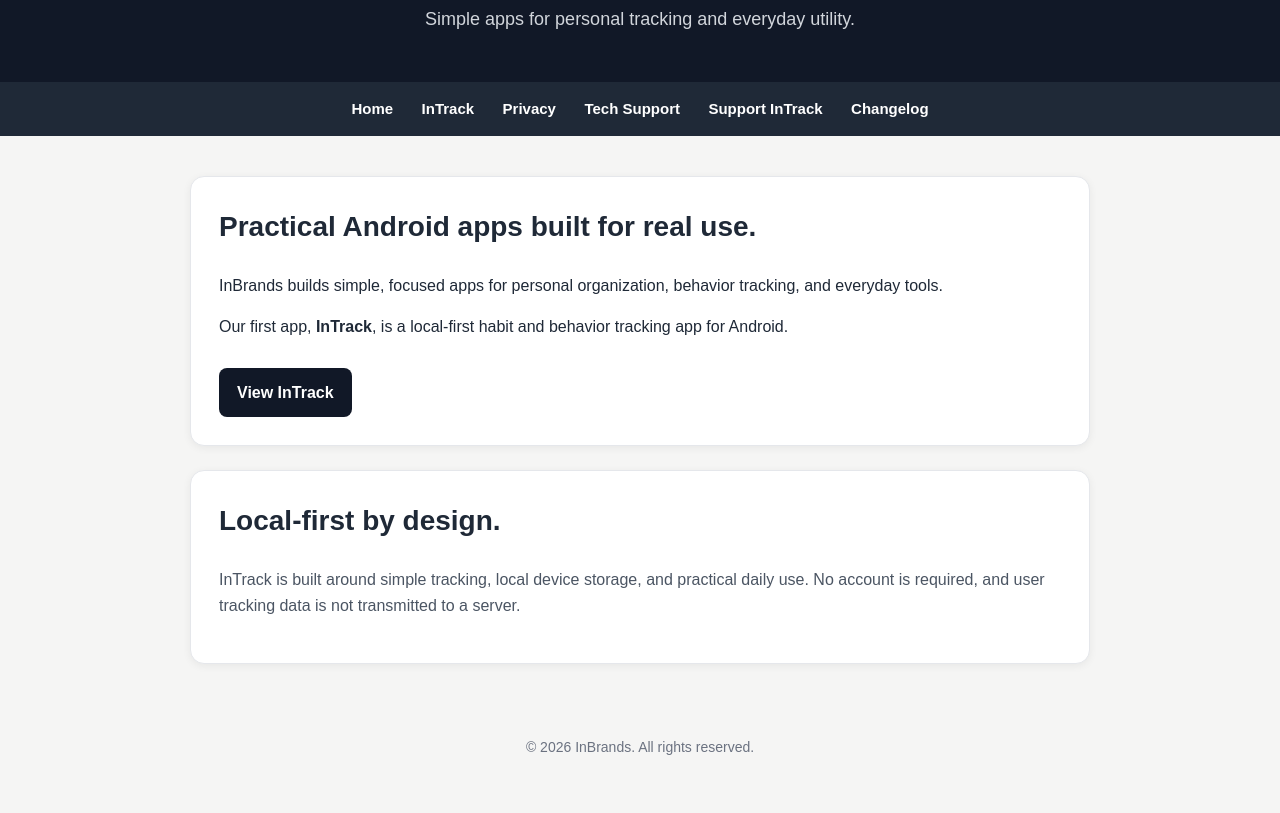
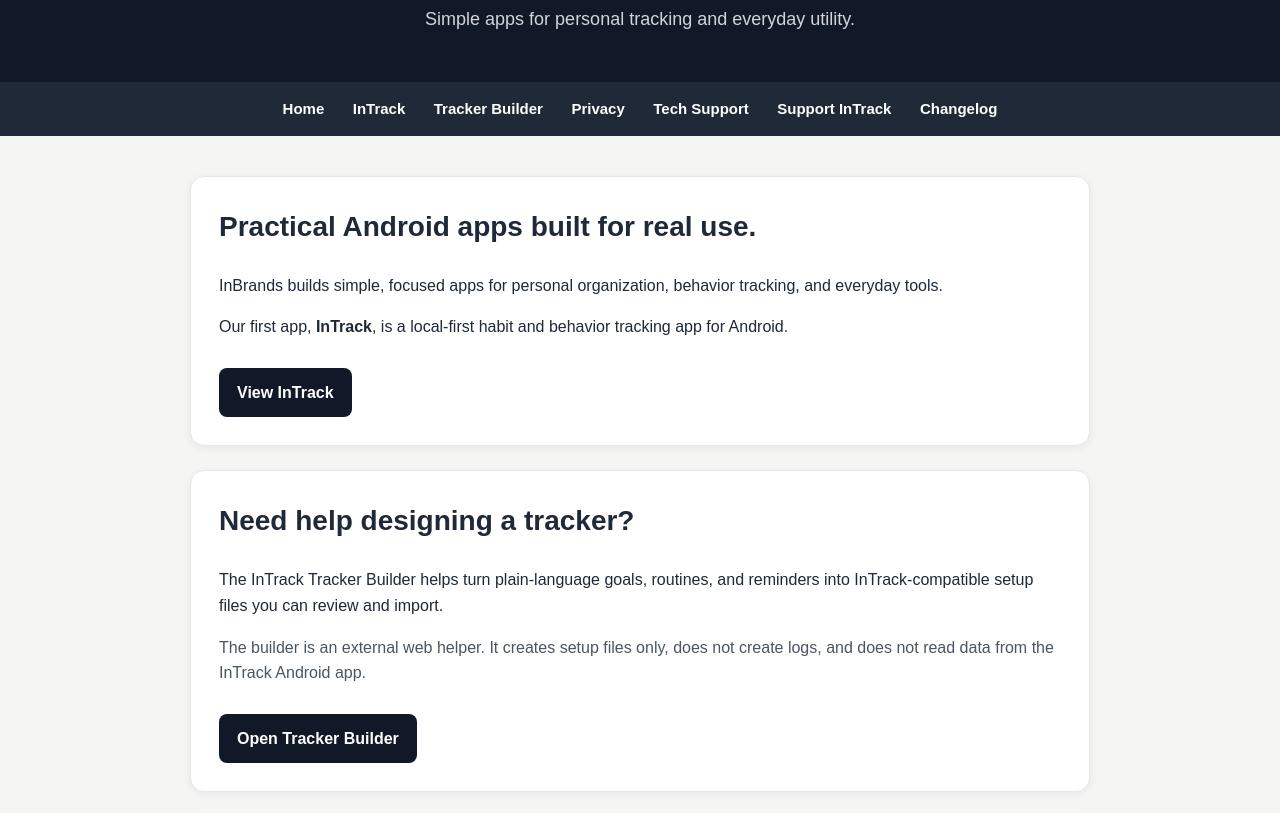
Before and after one commit to inbrand-dev/inbrands-site, a plain HTML site: page index.html in a window 1280 px wide. Shown: the part 118-931 px from the top of the page. Before the commit the page ends 908 px from the top, so only its background shows below. Drawn offline with Linux system fonts and the light colour scheme.

Commit message:
Add tracker builder link to site

```diff
--- a/index.html
+++ b/index.html
@@ -129,6 +129,7 @@
   <nav>
     <a href="index.html">Home</a>
     <a href="intrack-android-habit-tracker.html">InTrack</a>
+    <a href="tracker-builder/">Tracker Builder</a>
     <a href="intrack-privacy-policy.html">Privacy</a>
     <a href="support.html">Tech Support</a>
     <a href="support-intrack.html">Support InTrack</a>
@@ -150,6 +151,19 @@
     </section>
 
     <section class="card">
+      <h2>Need help designing a tracker?</h2>
+      <p>
+        The InTrack Tracker Builder helps turn plain-language goals, routines, and reminders
+        into InTrack-compatible setup files you can review and import.
+      </p>
+      <p class="muted">
+        The builder is an external web helper. It creates setup files only, does not create logs,
+        and does not read data from the InTrack Android app.
+      </p>
+      <a class="button" href="tracker-builder/">Open Tracker Builder</a>
+    </section>
+
+    <section class="card">
       <h2>Local-first by design.</h2>
       <p class="muted">
         InTrack is built around simple tracking, local device storage, and practical
```
